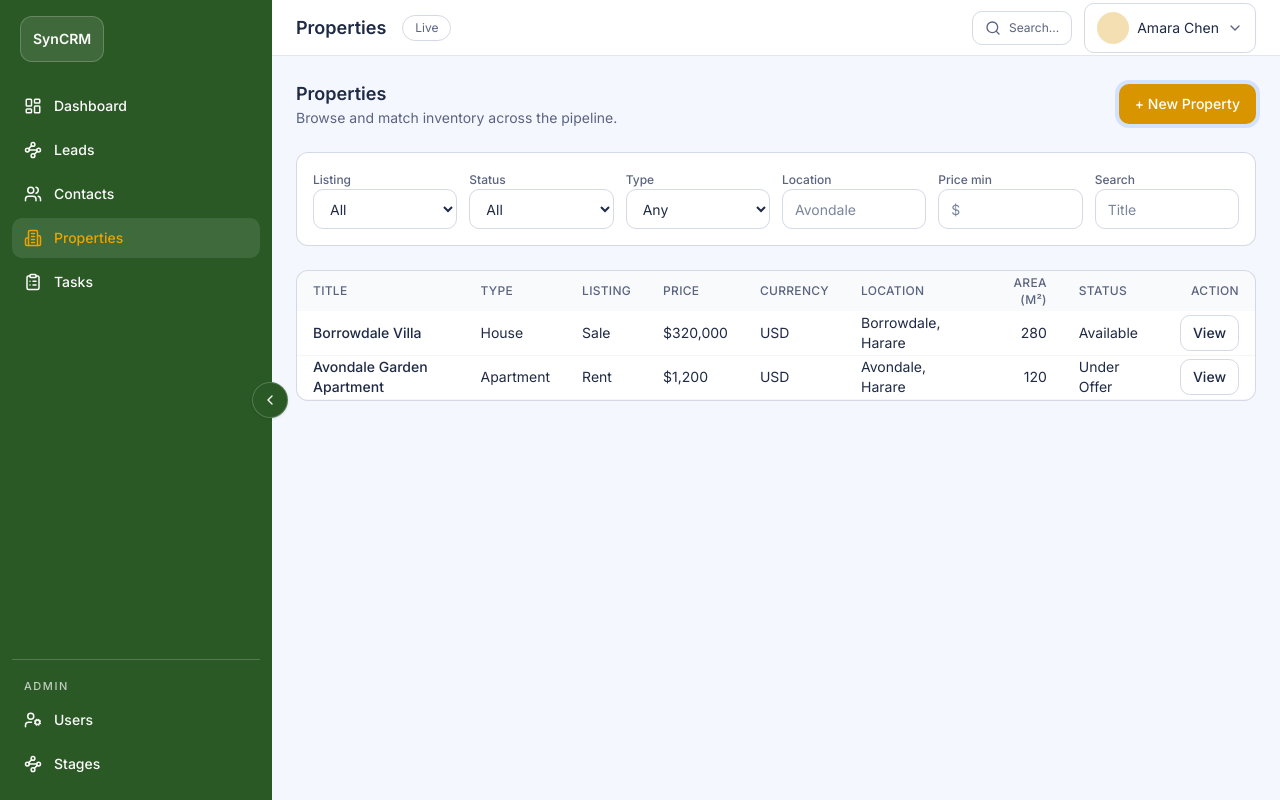
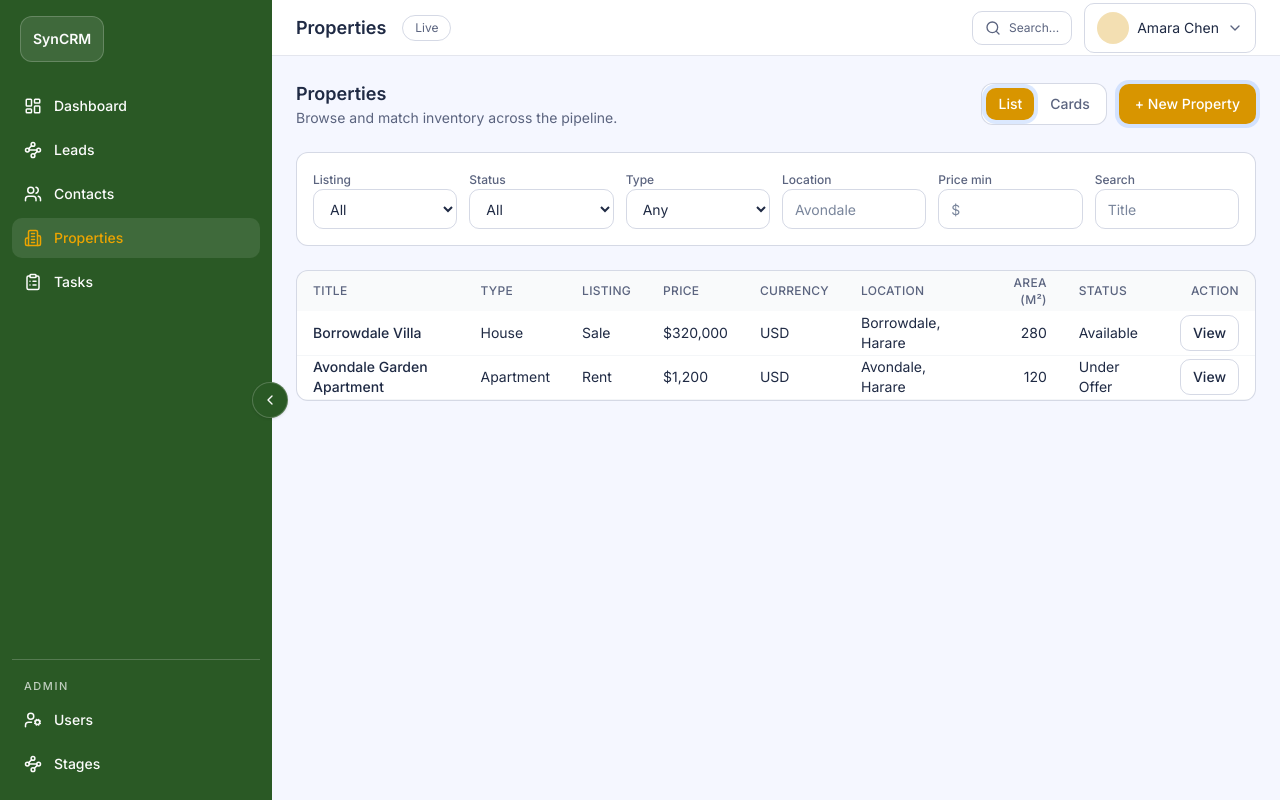
Before and after one commit to LayerSyncAi/syncrm, a Next.js app: page /app/properties in a window 1280 px wide. Built offline with nearby package versions, Linux system fonts and the light colour scheme.

Commit message:
Add list and card views for properties

```diff
--- a/src/app/app/properties/page.tsx
+++ b/src/app/app/properties/page.tsx
@@ -3,6 +3,7 @@
 import * as React from "react";
 import Link from "next/link";
 import { Button } from "@/components/ui/button";
+import { Card, CardContent, CardHeader } from "@/components/ui/card";
 import { Input } from "@/components/ui/input";
 import { Label } from "@/components/ui/label";
 import { Modal } from "@/components/ui/modal";
@@ -28,6 +29,7 @@ export default function PropertiesPage() {
     null
   );
   const [propertyDraft, setPropertyDraft] = React.useState(emptyPropertyDraft);
+  const [viewMode, setViewMode] = React.useState<"list" | "cards">("list");
 
   React.useEffect(() => {
     if (selectedProperty) {
@@ -62,11 +64,29 @@ export default function PropertiesPage() {
             Browse and match inventory across the pipeline.
           </p>
         </div>
+        <div className="flex flex-wrap items-center gap-3">
+          <div className="flex items-center gap-1 rounded-[12px] border border-border-strong bg-card-bg p-1">
+            <Button
+              variant={viewMode === "list" ? "primary" : "ghost"}
+              className="h-8 px-3"
+              onClick={() => setViewMode("list")}
+            >
+              List
+            </Button>
+            <Button
+              variant={viewMode === "cards" ? "primary" : "ghost"}
+              className="h-8 px-3"
+              onClick={() => setViewMode("cards")}
+            >
+              Cards
+            </Button>
+          </div>
           {currentUser.role === "admin" ? (
             <Link href="/app/properties/new">
               <Button>+ New Property</Button>
             </Link>
           ) : null}
+        </div>
       </div>
 
       <div className="rounded-[12px] border border-border-strong bg-card-bg p-4">
@@ -110,6 +130,7 @@ export default function PropertiesPage() {
         </div>
       </div>
 
+      {viewMode === "list" ? (
         <Table>
           <thead>
             <tr>
@@ -148,6 +169,53 @@ export default function PropertiesPage() {
             ))}
           </tbody>
         </Table>
+      ) : (
+        <div className="grid gap-4 md:grid-cols-2 xl:grid-cols-3">
+          {properties.map((property) => (
+            <Card key={property.id} className="flex h-full flex-col">
+              <CardHeader className="space-y-3">
+                <div className="flex items-start justify-between gap-3">
+                  <div>
+                    <p className="text-xs text-text-muted">
+                      {property.listing} • {property.type}
+                    </p>
+                    <h3 className="text-base font-semibold">
+                      {property.title}
+                    </h3>
+                  </div>
+                  <span className="rounded-full border border-border-strong px-2 py-1 text-xs text-text-muted">
+                    {property.status}
+                  </span>
+                </div>
+                <div className="text-sm font-medium">
+                  {property.price} {property.currency}
+                </div>
+              </CardHeader>
+              <CardContent className="flex flex-1 flex-col gap-3">
+                <div className="grid gap-2 text-sm text-text-muted">
+                  <div className="flex items-center justify-between gap-2 text-text">
+                    <span className="text-text-muted">Location</span>
+                    <span>{property.location}</span>
+                  </div>
+                  <div className="flex items-center justify-between gap-2 text-text">
+                    <span className="text-text-muted">Area</span>
+                    <span>{property.area} m²</span>
+                  </div>
+                </div>
+                <div className="mt-auto flex justify-end">
+                  <Button
+                    variant="secondary"
+                    className="h-9 px-3"
+                    onClick={() => setSelectedProperty(property)}
+                  >
+                    View
+                  </Button>
+                </div>
+              </CardContent>
+            </Card>
+          ))}
+        </div>
+      )}
 
       <Modal
         open={Boolean(selectedProperty)}
```
Lines whose indentation alone changed are shown as unchanged.
